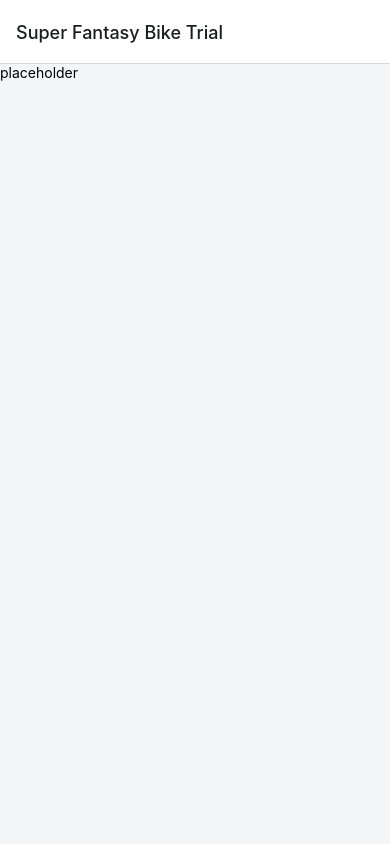
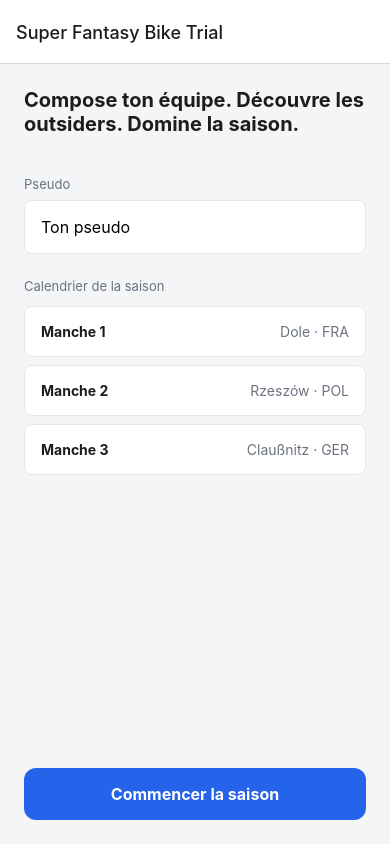
Before and after one commit to koprim/BikeTrialFantasy, a React Native app: screen /Home in a window 390 px wide. Built offline with nearby package versions, Linux system fonts and the light colour scheme.

Commit message:
feat(ui): home screen with pseudo and season calendar

```diff
--- a/src/screens/HomeScreen.js
+++ b/src/screens/HomeScreen.js
@@ -1,3 +1,52 @@
-import React from 'react';
-import { View, Text } from 'react-native';
-export default function Screen() { return (<View><Text>placeholder</Text></View>); }
+import React, { useState } from 'react';
+import { View, Text, TextInput, Pressable, FlatList, StyleSheet } from 'react-native';
+import { useGame } from '../state/GameContext';
+import { SEASON } from '../data/index';
+import { createRivals } from '../engine/bots';
+import { colors, space, radius } from '../ui/theme';
+
+export default function HomeScreen({ navigation }) {
+  const { dispatch } = useGame();
+  const [name, setName] = useState('');
+
+  function start() {
+    const pseudo = name.trim() || 'Joueur';
+    dispatch({ type: 'START_SEASON', payload: { name: pseudo, season: SEASON, rivals: createRivals() } });
+    navigation.navigate('Briefing');
+  }
+
+  return (
+    <View style={styles.container}>
+      <Text style={styles.h1}>Compose ton équipe. Découvre les outsiders. Domine la saison.</Text>
+      <Text style={styles.label}>Pseudo</Text>
+      <TextInput value={name} onChangeText={setName} placeholder="Ton pseudo" style={styles.input} />
+      <Text style={styles.label}>Calendrier de la saison</Text>
+      <FlatList
+        data={SEASON}
+        keyExtractor={(e) => e.id}
+        renderItem={({ item, index }) => (
+          <View style={styles.row}>
+            <Text style={styles.round}>Manche {item.round || index + 1}</Text>
+            <Text style={styles.event}>{item.venue} · {item.country}</Text>
+          </View>
+        )}
+        style={{ alignSelf: 'stretch' }}
+      />
+      <Pressable accessibilityRole="button" onPress={start} style={styles.cta}>
+        <Text style={styles.ctaText}>Commencer la saison</Text>
+      </Pressable>
+    </View>
+  );
+}
+
+const styles = StyleSheet.create({
+  container: { flex: 1, padding: space.lg, gap: space.sm },
+  h1: { fontSize: 20, fontWeight: '700', color: colors.text, marginBottom: space.md },
+  label: { fontSize: 13, color: colors.muted, marginTop: space.md },
+  input: { backgroundColor: colors.surface, borderWidth: 1, borderColor: colors.border, borderRadius: radius.sm, padding: space.md, fontSize: 16 },
+  row: { flexDirection: 'row', justifyContent: 'space-between', backgroundColor: colors.surface, borderRadius: radius.sm, padding: space.md, marginVertical: space.xs, borderWidth: 1, borderColor: colors.border },
+  round: { fontWeight: '700', color: colors.text },
+  event: { color: colors.muted },
+  cta: { backgroundColor: colors.primary, padding: space.md, borderRadius: radius.md, alignItems: 'center', marginTop: space.md },
+  ctaText: { color: '#fff', fontWeight: '700', fontSize: 16 },
+});
```
Also changed, not shown: 1 other file (tests, documents, lock files or other folders).
